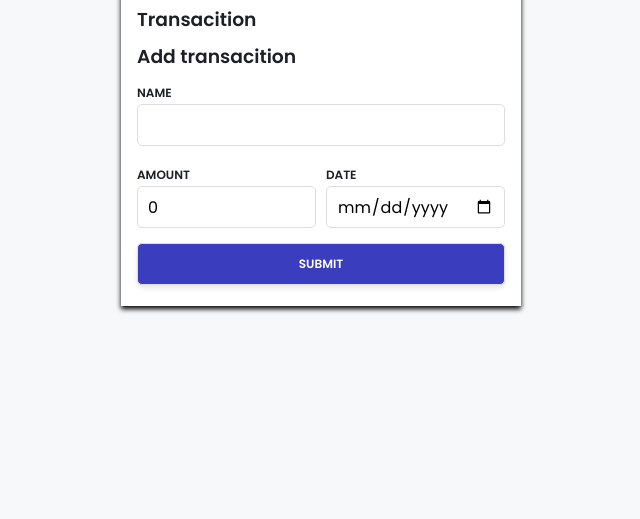
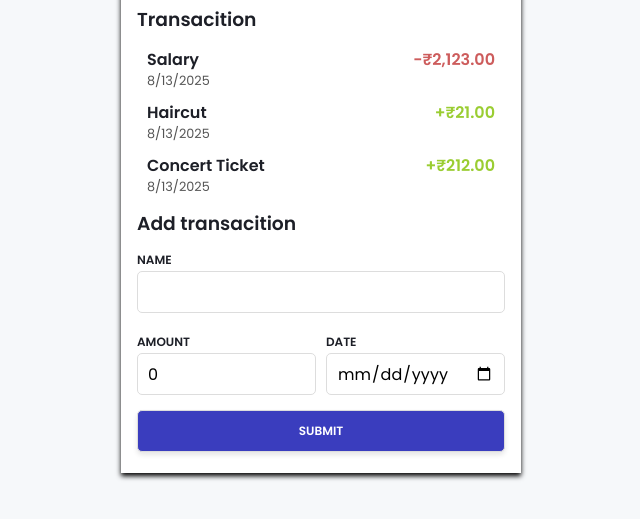
Before and after one commit to Deepanshu-sh52/expense-tracker, a plain HTML site: page index.html in a window 1280 px wide. Shown: the part 275-794 px from the top of the page, without its empty margins (319-959 px from the left). Drawn offline with Linux system fonts and the light colour scheme.

Commit message:
designed_htm_css

```diff
--- a/index.html
+++ b/index.html
@@ -26,7 +26,7 @@
         <section>
             <h3>Transacition</h3>
             <ul id="transactionList"></ul>
-            <div id="status"></div>
+            <div id="currentstate"></div>
         </section>
             <section>
                 <h3>Add transacition</h3>
@@ -58,4 +58,5 @@
 
     </main>
 </body>
+<script src="script.js"></script>
 </html>
--- a/script.js
+++ b/script.js
@@ -0,0 +1,70 @@
+const transaction=[
+    {
+        id:1,
+        name:'salary',
+        amount:-2123,
+        date:new Date(),
+        type:"expense"
+
+    },
+     {
+        id:2,
+        name:'haircut',
+        amount:21,
+        date:new Date(),
+        type:"income"
+
+    },
+     {
+        id:1,
+        name:'concert ticket',
+        amount:212,
+        date:new Date(),
+        type:"income"
+
+    }
+];
+const formatter= new Intl.NumberFormat('en-In',{
+    style:'currency',
+    currency:'INR',
+    signDisplay:'always',
+});
+const list=document.getElementById("transactionList");
+const currentstate=document.querySelector('#currentstate');
+function rendorList()
+{
+    list.innerHTML = "";
+    if(transaction.length===0)
+    {
+        currentstate.textContent="No transaction";
+        return;
+    }
+    transaction.forEach(function(transaction)
+    {
+        const li=document.createElement('li');
+        li.innerHTML=`
+
+           <div class="name">
+           <h4>${transaction.name}</h4>
+           <p>${new Date(transaction.date).toLocaleDateString()}</p>
+           </div>
+
+           <div class = "amount ${transaction.type}">
+             <span>${formatter.format(transaction.amount)} </span>
+           </div>
+
+           <div class="action">
+           <svg xmlns="http://www.w3.org/2000/svg" fill="none" viewBox="0 0 24 24" stroke-width="1.5" stroke="currentColor" class="size-6">
+          <path stroke-linecap="round" stroke-linejoin="round" d="M15 12H9m12 0a9 9 0 1 1-18 0 9 9 0 0 1 18 0Z" />
+          </svg>
+
+           </div>
+
+           `;
+
+
+        list.appendChild(li);
+
+    });
+}
+rendorList();
--- a/style.css
+++ b/style.css
@@ -25,7 +25,7 @@ h1{
 }
 
 h3,
-header {
+header,ul{
   margin-bottom: 0.5rem;
 }
 
@@ -106,3 +106,80 @@ form label{
 form div:nth-child(n+2){
    flex-basis: calc(50% - 5px);
 }
+ul{
+    list-style-type: none ;
+}
+ul li{
+    display: flex;
+    justify-content: space-between;
+    align-items: flex-start;
+    padding: 5px 10px;
+    position: relative;
+
+}
+
+ul li:hover{
+    background-color: rgba(0,0,0,0.1);
+}
+#currentstate{
+    text-align: center;
+    margin-bottom: 0.5rem;
+}
+
+.name
+{
+    flex: 1;
+}
+
+.name h4{
+    font-size: 1rem;
+    font-weight:600;
+    text-transform: capitalize;
+}
+
+.name p{
+    font-size: 0.8rem;
+    color: #555;
+
+}
+
+.amount{
+    font-weight: 600;
+}
+
+.amount.expense{
+    color: indianred;
+}
+
+.amount.income{
+    color: yellowgreen;
+}
+#currentstate
+{
+    text-align: center;
+    margin-bottom: 0.5rem;
+}
+.action{
+    position:absolute;
+    top:0;
+    right:0;
+    background-color: #f00;
+    color: #fff;
+    height: 100px;
+    width: 50px;
+    display: grid;
+    place-items: center;
+    transform: scale(0);
+    transform-origin: right;
+    transition: all 300ms;
+}
+
+ul li:hover .action{
+    transform: scaleX(1);
+}
+.action svg{
+    width: 36px;
+    height: 36px;
+    cursor: pointer;
+
+}
```
